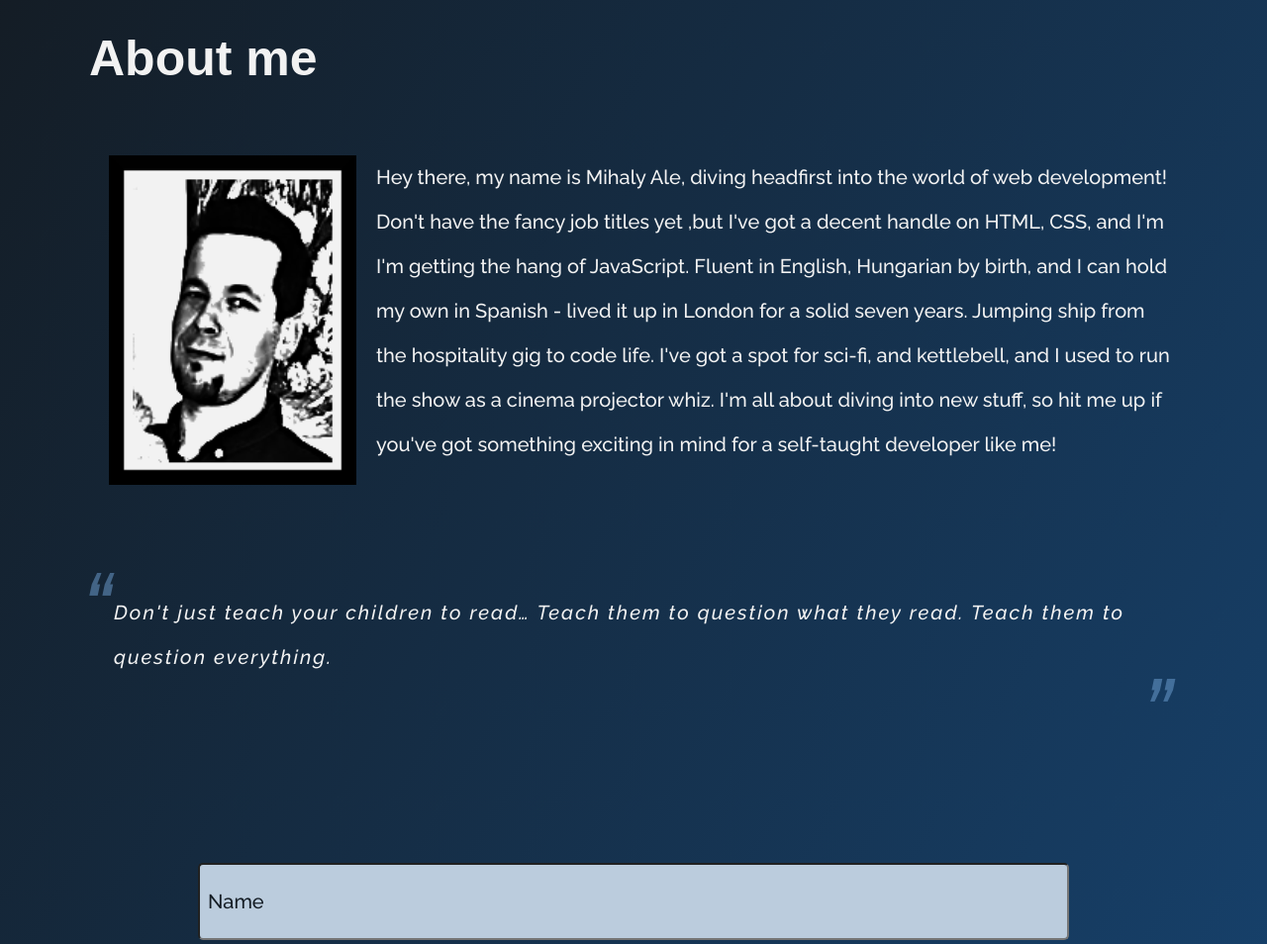
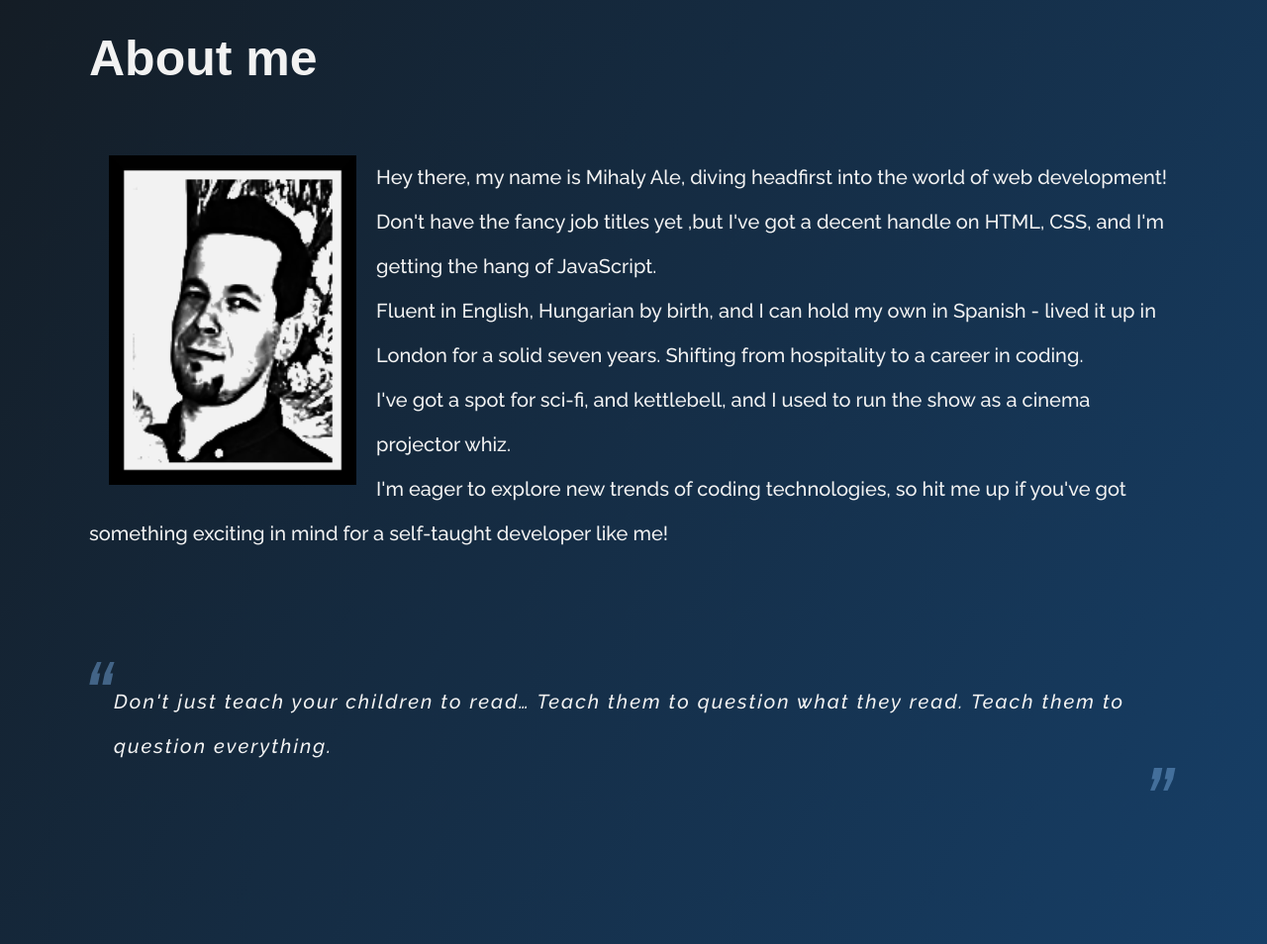
Before and after one commit to mihaly-ale/mihaly-ale.github.io, a plain HTML site: page index.html in a window 1280 px wide. Shown: the part 1665-2619 px from the top of the page at 99% size. Drawn offline with Linux system fonts and the light colour scheme; a web font is replaced by a local one.

Commit message:
Rephrase about me text content

```diff
--- a/index.html
+++ b/index.html
@@ -125,13 +125,15 @@
 						<p>
 							Hey there, my name is Mihaly Ale, diving headfirst into the
 							world of web development! Don't have the fancy job titles yet
-							,but I've got a decent handle on HTML, CSS, and I'm I'm getting
-							the hang of JavaScript. Fluent in English, Hungarian by birth,
+							,but I've got a decent handle on HTML, CSS, and I'm getting
+							the hang of JavaScript.
+							<br>
+							Fluent in English, Hungarian by birth,
 							and I can hold my own in Spanish - lived it up in London for a
-							solid seven years. Jumping ship from the hospitality gig to code
-							life. I've got a spot for sci-fi, and kettlebell, and I used to
-							run the show as a cinema projector whiz. I'm all about diving
-							into new stuff, so hit me up if you've got something exciting in
+							solid seven years. Shifting from hospitality to a career in coding.
+							<br> I've got a spot for sci-fi, and kettlebell, and I used to
+							run the show as a cinema projector whiz.
+							<br> I'm eager to explore new trends of coding technologies, so hit me up if you've got something exciting in
 							mind for a self-taught developer like me!
 						</p>
 						<div class="blockquote-container">
```
